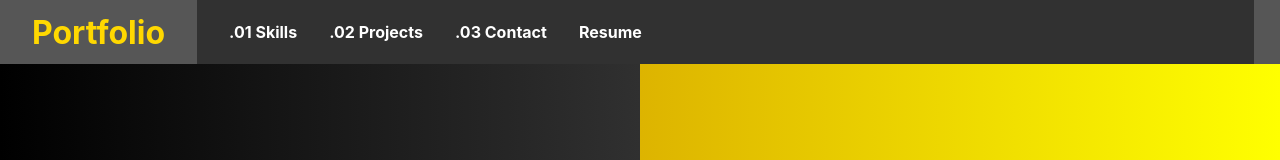
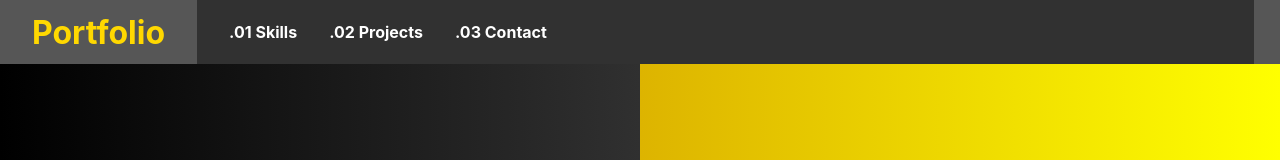
Before and after one commit to Shmupo/MyPortfolio, a React (Create React App) app: page / in a window 1280 px wide. Shown: the top 160 px of the page. Built offline with nearby package versions, Linux system fonts and the light colour scheme.

Commit message:
removed resume

```diff
--- a/src/components/PortfolioNavBar.js
+++ b/src/components/PortfolioNavBar.js
@@ -10,7 +10,6 @@ function PortfolioNavBar() {
         <AnchorLink offset='50' href='#skills'><span>.01</span> Skills</AnchorLink>
         <AnchorLink offset='50' href='#projects' ><span>.02</span> Projects</AnchorLink>
         <AnchorLink offset='50' href='#ContactInfo' ><span>.03</span> Contact</AnchorLink>
-        <a href= {Pdf}>Resume</a>
       </nav>
       <div className='spacer'></div>
     </div>
```
